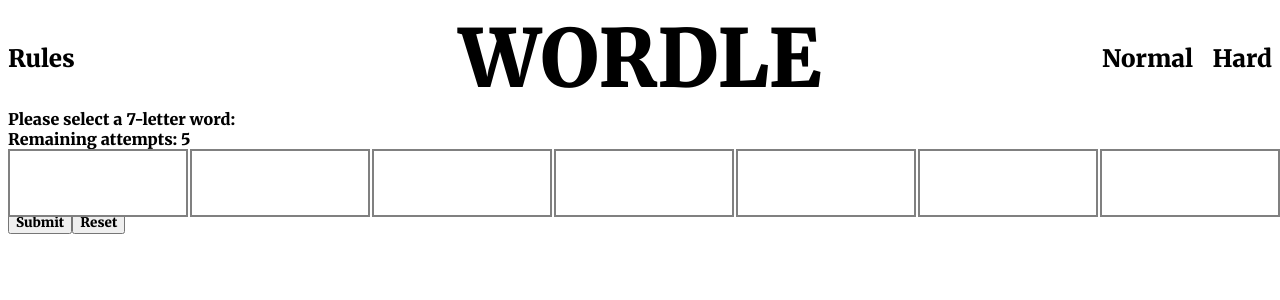
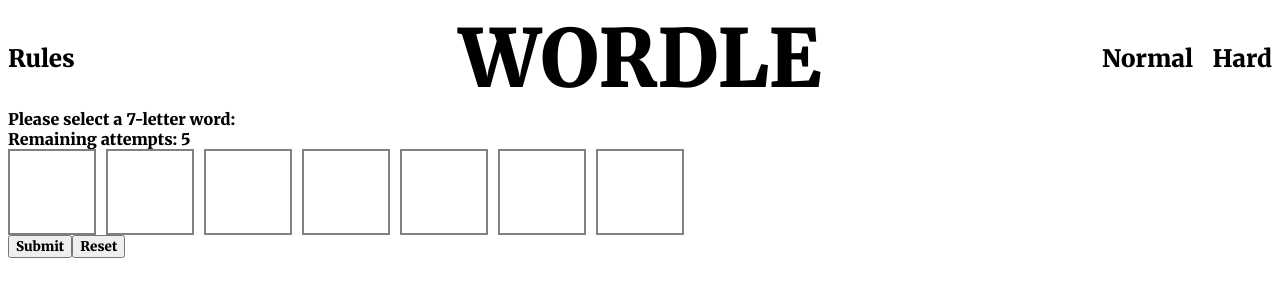
Before and after one commit to nice-to-meecha/CS5610_Project2_Wordle, a React (Vite) app: page /game/hard in a window 1280 px wide. Shown: the top 300 px of the page. Built offline with nearby package versions, Linux system fonts and the light colour scheme.

Commit message:
Fixed end game screen appearance

```diff
--- a/src/css/Letter.css
+++ b/src/css/Letter.css
@@ -1,9 +1,10 @@
 .letter-box {
     border-color: gray;
-    font-size: 45px;
+    font-size: 8vh;
     border-style: solid;
-    width: 100%;
-    height: 100%;
+    width: 10vh;
+    height: 10vh;
+    text-align: center;
 }
 
 .green-letter-box {
--- a/src/pages/Game.jsx
+++ b/src/pages/Game.jsx
@@ -78,6 +78,7 @@
         setAttempts(0);
         setBoardKey(!boardKey);
         setGameWon(false);
+        setEndGame(false);
     }
 
     useEffect(() => {
```
Also changed, not shown: 1 other file (tests, documents, lock files or other folders).
